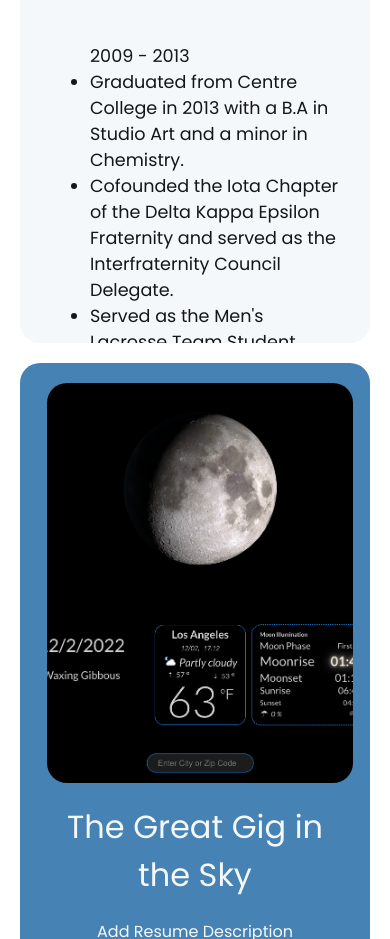
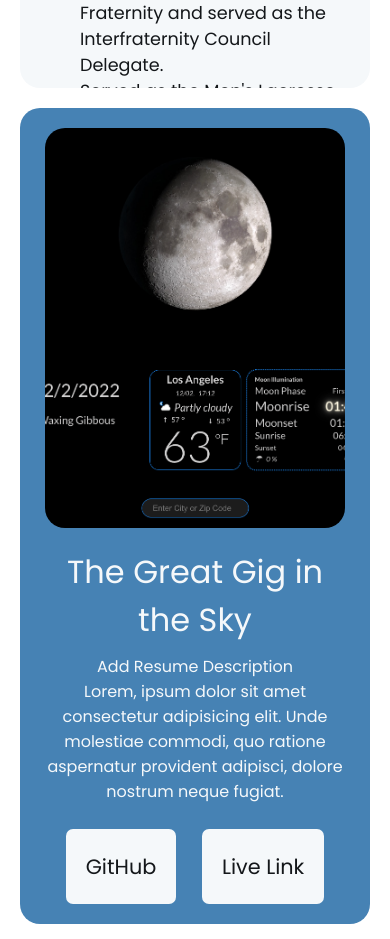
Before and after one commit to sparklingwaterlemon/Portfolio, a React (Create React App) app: page / in a window 390 px wide. Shown: the part 1061-2000 px from the top of the page. Built offline with nearby package versions, Linux system fonts and the light colour scheme.

Commit message:
ProjectSectionB complete - CSS for both mobile and desktop. Adjusted CSS for ProjectSectionA as well

```diff
--- a/src/Components/AboutSection/AboutSection.css
+++ b/src/Components/AboutSection/AboutSection.css
@@ -29,6 +29,7 @@
     margin-left: 10px;
     margin-right: 10px;
 
+    padding-top: 30px;
     padding-right: 30px;
     overflow: auto;
 }
@@ -54,7 +55,8 @@
         height: 50vh;
         margin: 0;
         text-align: center;
-        padding: 0px 30px;
+        padding-left: 20px;
+        padding-right: 20px;
     }
     .about-text ul{
         text-align: start;
--- a/src/Components/HeroSection/HeroSection.css
+++ b/src/Components/HeroSection/HeroSection.css
@@ -99,15 +99,16 @@
 @media only screen and (max-width: 640px){
     #hero {
         height: auto;
-        --hero-mobile-height: 500px;
     }
     .hero-container {
-        margin-top: 80px;
         height: auto;
         align-items: center;
     }
     .hero-image{
         height: 500px;
+        margin-top: 80px;
+        margin-right: 20px;
+        margin-left: 20px;
     }
     .hero-image img{
         height: 190%;
--- a/src/Components/ProjectSectionA/ProjectSectionA.css
+++ b/src/Components/ProjectSectionA/ProjectSectionA.css
@@ -6,7 +6,7 @@
     align-items: flex-start;
     color: #F5F8FA;
 }
-.pa-left-container {
+.psa-left-container {
     margin-top: 40px;
     margin-left: 40px;
 
@@ -16,7 +16,7 @@
     /* background-image: url("paper.gif"); */
     border-radius: 20px 0px 0px 20px;
 }
-.pa-left-image-container {
+.psa-left-image-container {
     height: 75vh;
     min-height: 500px;
     padding-left: 10px;
@@ -26,18 +26,18 @@
     align-items: center;
     overflow: hidden;
 }
-.pa-left-image {
+.psa-left-image {
     min-height: 400px;
     width: 90%;
     object-fit: cover;
     border-radius: 20px;
 
 }
-.pa-left-image:hover{
+.psa-left-image:hover{
     outline: 2px solid #F5F8FA;
     cursor: zoom-in;
 }
-.pa-left-image:active{
+.psa-left-image:active{
     width: 110%;
     height: 100%;
     object-fit: cover;
@@ -46,7 +46,7 @@
 
 
 
-.pa-right-container {
+.psa-right-container {
     margin-top: 40px;
     margin-right: 40px;
 
@@ -62,7 +62,7 @@
     align-items: center;
     justify-content: flex-start;
 }
-.pa-info-container {
+.psa-info-container {
     height: auto;
     width: 400px;
     margin-left: 40px;
@@ -74,17 +74,17 @@
 
     text-align: center;
 }
-.pa-title {
+.psa-title {
     font-size: 2em;
 }
-.pa-text {
+.psa-text {
     font-size: 1em;
     padding-top: 20px;
 }
-.pa-link-container {
+.psa-link-container {
     padding: 25px;
 }
-.pa-button {
+.psa-button {
     width: 125px;
     height: 55px;
     background-color: #14171A;
@@ -96,26 +96,26 @@
     cursor: pointer;
     transition: background-color .5s, color .5s ease-in;
 }
-.pa-button.gh {
+.psa-button.gh {
     width: auto;
     border: 2px solid #F5F8FA;
     border-radius: 10px 0px 0px 10px;
     border-style: solid none solid solid;
 }
-.pa-button.ll {
+.psa-button.ll {
     width: auto;
     border: 2px solid #F5F8FA;
     border-radius: 0px 10px 10px 0px;
     border-style: solid solid solid none;
 }
-.pa-button:hover {
+.psa-button:hover {
     background-color: #1DA1F2;
 }
 
 
 
 @media screen and (max-width: 865px) {
-    .pa-left-container {
+    .psa-left-container {
         height: auto;
         width: 100%;
         border-radius: 20px 20px 0px 0px;
@@ -124,18 +124,29 @@
         margin-left: 20px;
         margin-right: 20px;
     }
-    .pa-left-image-container {
+    .psa-left-image-container {
         height: auto;
         width: inherit;
         min-height: 0;
         padding-top: 20px;
+        padding-left: 0px;
+        padding-right: 0px;
     }
-    .pa-left-test-image {
+    .psa-left-image {
         height: 300px;
         width: 300px;
     }
+    .psa-left-image:hover{
+        outline: none;
+        cursor: default;
+    }
+    .psa-left-image:active{
+        width: 90%;
+        height: auto;
+        cursor: default;
+    }
 
-    .pa-right-container {
+    .psa-right-container {
         height: auto;
         width: 100%;
         min-height: 0;
@@ -148,46 +159,49 @@
         border-radius: 0px 0px 20px 20px;
         justify-content: center;
     }
-    .pa-info-container {
+    .psa-info-container {
         padding-top: 20px;
         width: 100%;
         margin-left: 20px;
         margin-right: 20px;
     }
-    .pa-left-image:hover{
-        outline: none;
-        cursor: default;
+    .psa-text{
+        padding-top: 10px;
     }
-    .pa-left-image:active{
-        width: 90%;
-        height: auto;
-        cursor: default;
-    }
-
 }
 
-@media screen and (max-width: 400px) {
-    .pa-link-container {
+@media screen and (max-width: 420px) {
+    .psa-link-container {
         width: 100%;
 
         display: flex;
         flex-direction: row;
         align-items: center;
-        justify-content: space-between;
-        /* outline: 4px solid yellow; */
+        justify-content: center;
+        justify-content: space-evenly;
+
+        padding-top: 25px;
+        padding-left: 0px;
+        padding-right: 0px;
+        padding-bottom: 20px;
     }
-    .pa-button.gh{
-        width: 110px;
-        height: 80px;
-        border-style: solid;
-        border-radius: 10px;
-        padding: 0;
-
+    .psa-button.gh{
+        width: 100%;
+        height: 75px;
+        border-radius: 7px;
+        background-color: #F5F8FA;
+        border: none;
+        color: #14171A;
     }
-    .pa-button.ll{
-        width: 110px;
-        height: 80px;
-        border-style: solid;
-        border-radius: 10px;
+    .psa-button.ll{
+        width: 100%;
+        height: 75px;
+        border-radius: 7px;
+        background-color: #F5F8FA;
+        border: none;
+        color: #14171A;
+    }
+    .psa-button:hover {
+        background-color:#F5F8FA;
     }
 }
--- a/src/Components/ProjectSectionA/ProjectSectionA.jsx
+++ b/src/Components/ProjectSectionA/ProjectSectionA.jsx
@@ -4,28 +4,28 @@ export default function ProjectSectionA(){
     return(
         <section id="project-section-a">
 
-            <div className="pa-left-container">
-                <div className="pa-left-image-container">
-                    <img className="pa-left-image" src={require("../../Assets/ProjectSectionA/PSALanding.png")} alt="TGGITS"/>
+            <div className="psa-left-container">
+                <div className="psa-left-image-container">
+                    <img className="psa-left-image" src={require("../../Assets/ProjectSectionA/PSALanding.png")} alt="TGGITS"/>
                 </div>
             </div>
 
-            <div className="pa-right-container">
-                <div className="pa-info-container">
-                    <div className="pa-title">
+            <div className="psa-right-container">
+                <div className="psa-info-container">
+                    <div className="psa-title">
                         The Great Gig in the Sky
                     </div>
-                    <div className="pa-text">
+                    <div className="psa-text">
                         Add Resume Description
                         <br/>
                         Lorem, ipsum dolor sit amet consectetur adipisicing elit. Unde molestiae commodi, quo ratione aspernatur provident adipisci, dolore nostrum neque fugiat.
                     </div>
-                    <div className="pa-link-container">
+                    <div className="psa-link-container">
                         <a href="https://github.com/sparklingwaterlemon/The-Great-Gig-in-the-Sky" target="_blank" rel="noreferrer">
-                            <button className="pa-button gh"> GitHub </button>
+                            <button className="psa-button gh"> GitHub </button>
                         </a>
                         <a href="https://the-great-gig-in-the-sky.herokuapp.com/" target="_blank" rel="noreferrer">
-                            <button className="pa-button ll"> Live Link </button>
+                            <button className="psa-button ll"> Live Link </button>
                         </a>
                     </div>
                 </div>
--- a/src/Components/ProjectSectionB/ProjectSectionB.jsx
+++ b/src/Components/ProjectSectionB/ProjectSectionB.jsx
@@ -4,30 +4,30 @@ export default function ProjectSectionB(){
     return(
         <section id="project-section-b">
 
-            <div className="pb-left-container">
-                <div className="pb-info-container">
-                    <div className="pb-title">
+            <div className="psb-left-container">
+                <div className="psb-info-container">
+                    <div className="psb-title">
                         Shake On It!
                     </div>
-                    <div className="pb-text">
+                    <div className="psb-text">
                         Add Resume Description
                         <br />
                         Lorem, ipsum dolor sit amet consectetur adipisicing elit. Unde molestiae commodi, quo ratione aspernatur provident adipisci, dolore nostrum neque fugiat.
                     </div>
-                    <div className="pb-link-container">
+                    <div className="psb-link-container">
                         <a href="https://github.com/sparklingwaterlemon/Shake-On-It/" target="_blank" rel="noreferrer">
-                            <button className="pb-button gh"> GitHub </button>
+                            <button className="psb-button gh"> GitHub </button>
                         </a>
                         <a href="https://shakeonit.herokuapp.com/" target="_blank" rel="noreferrer">
-                            <button className="pb-button ll"> Live Link </button>
+                            <button className="psb-button ll"> Live Link </button>
                         </a>
                     </div>
                 </div>
             </div>
 
-            <div className="pb-right-container">
-                <div className="pb-right-image-container">
-                    <img className="pb-right-image" src={require("../../Assets/ProjectSectionB/ProjectSectionBLanding.png")} alt="ShakeOnIt"/>
+            <div className="psb-right-container">
+                <div className="psb-right-image-container">
+                    <img className="psb-right-image" src={require("../../Assets/ProjectSectionB/ProjectSectionBLanding.png")} alt="ShakeOnIt"/>
                 </div>
             </div>
         </section>
```
Also changed, not shown: src/Components/ProjectSectionB/ProjectSectionB.css (+75 -49 lines).
